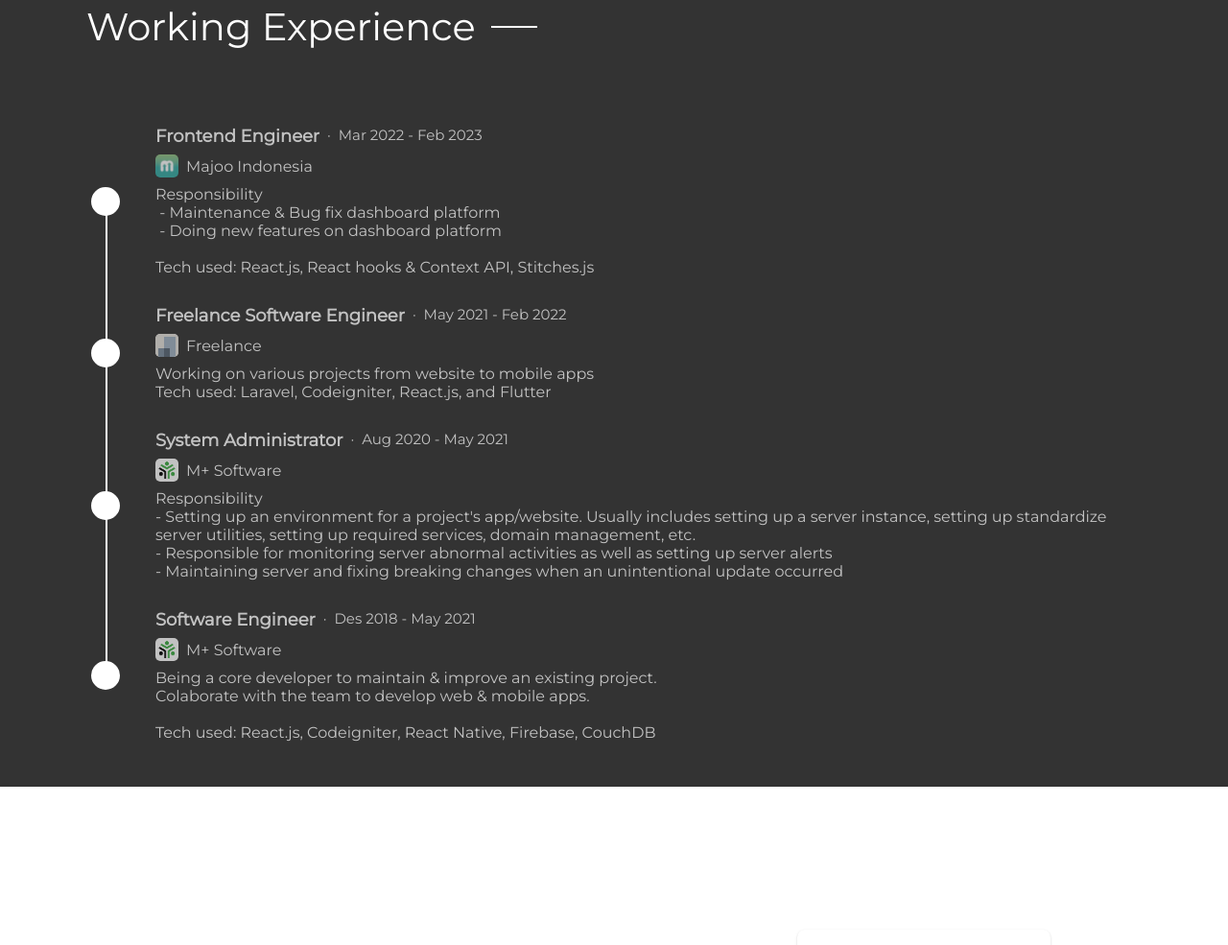
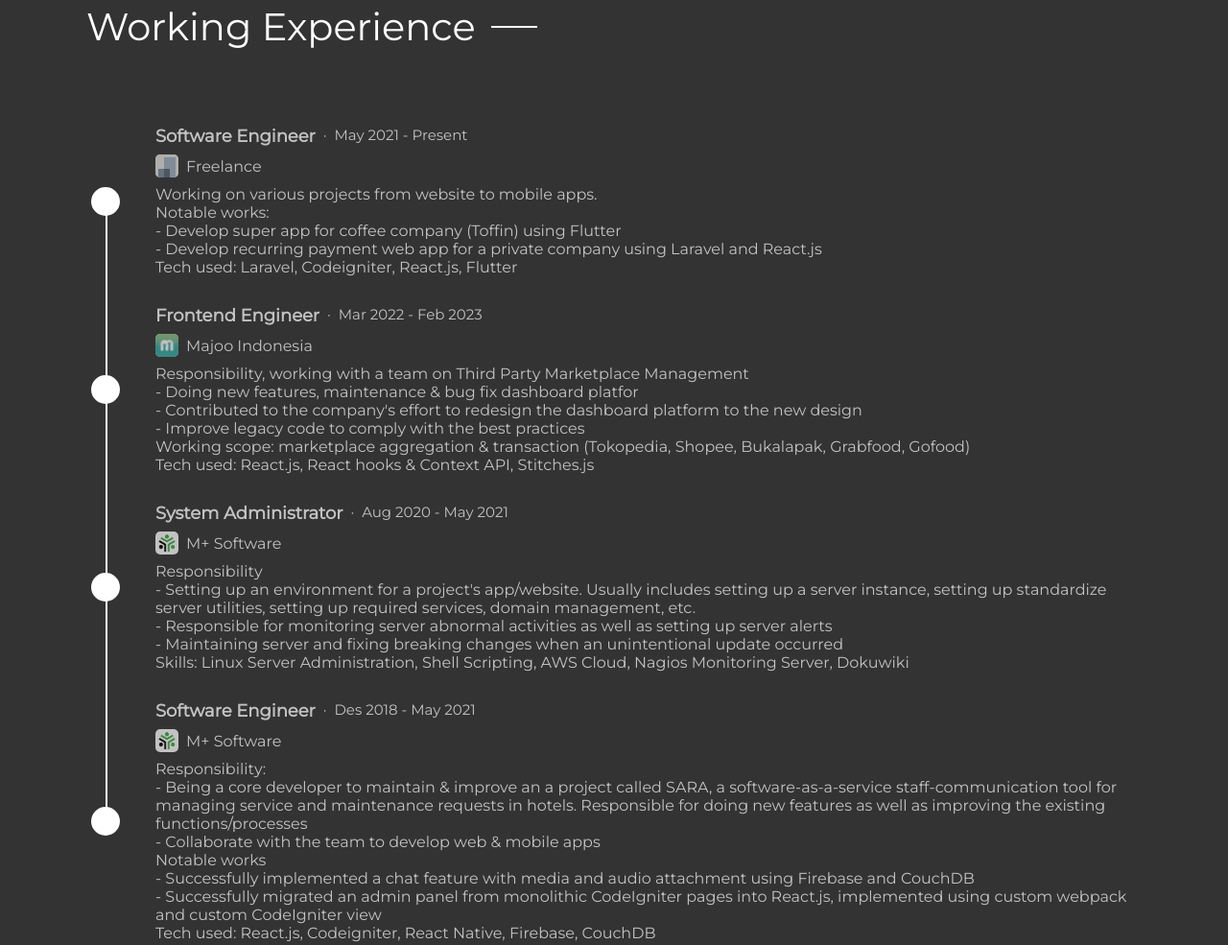
Before and after one commit to nafalabi/portfolio, a Gatsby site: page / in a window 1280 px wide. Shown: the part 829-1814 px from the top of the page at 96% size. Built offline with nearby package versions, Linux system fonts and the light colour scheme; Gatsby itself is replaced by a stand-in of ours.

Commit message:
update work-experience

```diff
--- a/src/sections/2-work-experience.tsx
+++ b/src/sections/2-work-experience.tsx
@@ -25,20 +25,20 @@
 
 const workExperiences: WorkExperience[] = [
   {
+    jobTitle: "Software Engineer",
+    timeRange: "May 2021 - Present",
+    company: "Freelance",
+    companyIcon: freelanceLogo,
+    description:
+      "Working on various projects from website to mobile apps.\nNotable works:\n- Develop super app for coffee company (Toffin) using Flutter\n- Develop recurring payment web app for a private company using Laravel and React.js\nTech used: Laravel, Codeigniter, React.js, Flutter",
+  },
+  {
     jobTitle: "Frontend Engineer",
     timeRange: "Mar 2022 - Feb 2023",
     company: "Majoo Indonesia",
     companyIcon: majooLogo,
     description:
-      "Responsibility\n - Maintenance & Bug fix dashboard platform\n - Doing new features on dashboard platform\n\nTech used: React.js, React hooks & Context API, Stitches.js",
-  },
-  {
-    jobTitle: "Freelance Software Engineer",
-    timeRange: "May 2021 - Feb 2022",
-    company: "Freelance",
-    companyIcon: freelanceLogo,
-    description:
-      "Working on various projects from website to mobile apps\nTech used: Laravel, Codeigniter, React.js, and Flutter",
+      "Responsibility, working with a team on Third Party Marketplace Management\n- Doing new features, maintenance & bug fix dashboard platfor\n- Contributed to the company's effort to redesign the dashboard platform to the new design\n- Improve legacy code to comply with the best practices\nWorking scope: marketplace aggregation & transaction (Tokopedia, Shopee, Bukalapak, Grabfood, Gofood)\nTech used: React.js, React hooks & Context API, Stitches.js",
   },
   {
     jobTitle: "System Administrator",
@@ -46,7 +46,7 @@
     company: "M+ Software",
     companyIcon: mplusLogo,
     description:
-      "Responsibility\n- Setting up an environment for a project's app/website. Usually includes setting up a server instance, setting up standardize server utilities, setting up required services, domain management, etc.\n- Responsible for monitoring server abnormal activities as well as setting up server alerts\n- Maintaining server and fixing breaking changes when an unintentional update occurred",
+      "Responsibility\n- Setting up an environment for a project's app/website. Usually includes setting up a server instance, setting up standardize server utilities, setting up required services, domain management, etc.\n- Responsible for monitoring server abnormal activities as well as setting up server alerts\n- Maintaining server and fixing breaking changes when an unintentional update occurred\nSkills: Linux Server Administration, Shell Scripting, AWS Cloud, Nagios Monitoring Server, Dokuwiki",
   },
   {
     jobTitle: "Software Engineer",
@@ -54,7 +54,7 @@
     company: "M+ Software",
     companyIcon: mplusLogo,
     description:
-      "Being a core developer to maintain & improve an existing project.\nColaborate with the team to develop web & mobile apps.\n\nTech used: React.js, Codeigniter, React Native, Firebase, CouchDB",
+      "Responsibility:\n- Being a core developer to maintain & improve an a project called SARA, a software-as-a-service staff-communication tool for managing service and maintenance requests in hotels. Responsible for doing new features as well as improving the existing functions/processes\n- Collaborate with the team to develop web & mobile apps\nNotable works\n- Successfully implemented a chat feature with media and audio attachment using Firebase and CouchDB\n- Successfully migrated an admin panel from monolithic CodeIgniter pages into React.js, implemented using custom webpack and custom CodeIgniter view\nTech used: React.js, Codeigniter, React Native, Firebase, CouchDB",
   },
 ];
 
```
